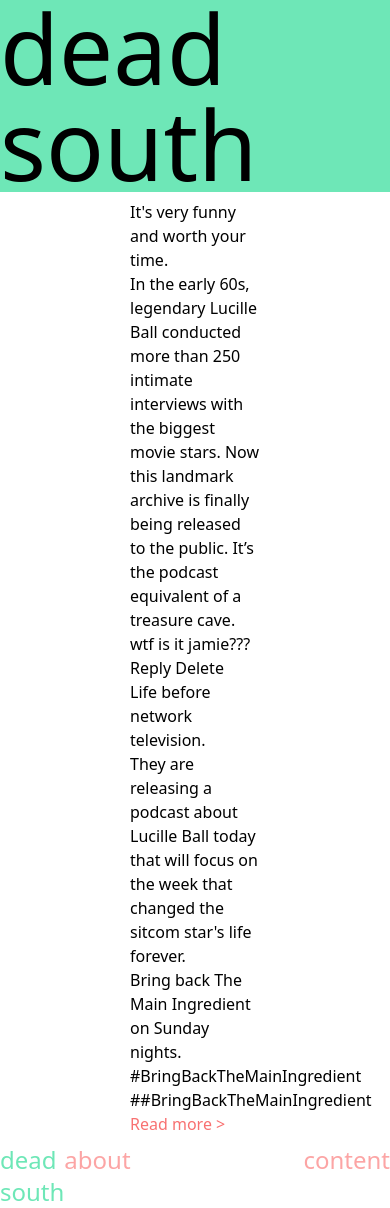
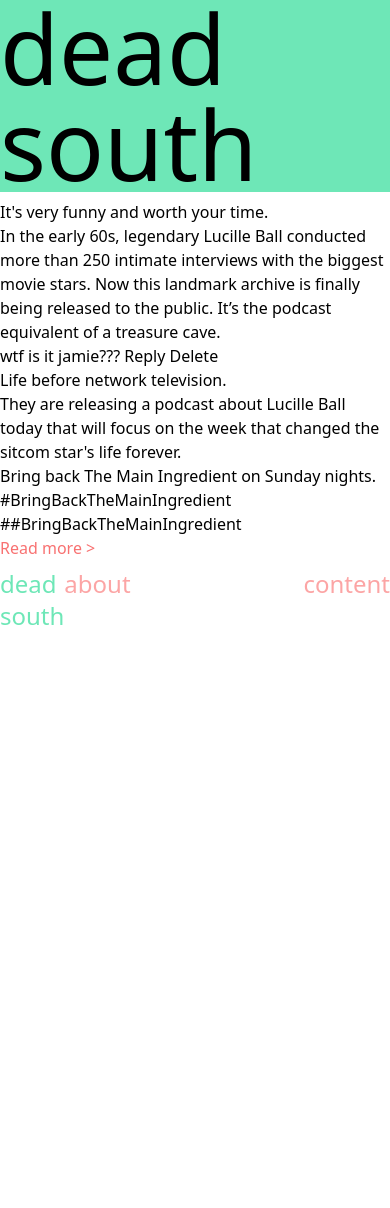
Before and after one commit to smcalilly/dead-south, a Django app: page / in a window 390 px wide. After the commit the page ends 625 px from the top, so only its background shows below. Run offline with Django 3.2, Linux system fonts and the light colour scheme; style sheets or scripts are compiled from the project's sources; parts of the project's set-up code (start-up, migrations or seed data) failed here and were passed over.

Commit message:
make responsive

```diff
--- a/dead_south/templates/dead_south/home.html
+++ b/dead_south/templates/dead_south/home.html
@@ -3,7 +3,7 @@
 {% block title %}about{% endblock %}
 
 {% block body %}
-    <article class='container mx-auto w-1/3 m-2'>
+    <article class='container mx-auto md:w-1/3 m-2'>
         <p>It's very funny and worth your time.</p>
 
         <p>In the early 60s, legendary Lucille Ball conducted more than 250 intimate interviews with the biggest movie stars. Now this landmark archive is finally being released to the public. It’s the podcast equivalent of a treasure cave.</p>
```
